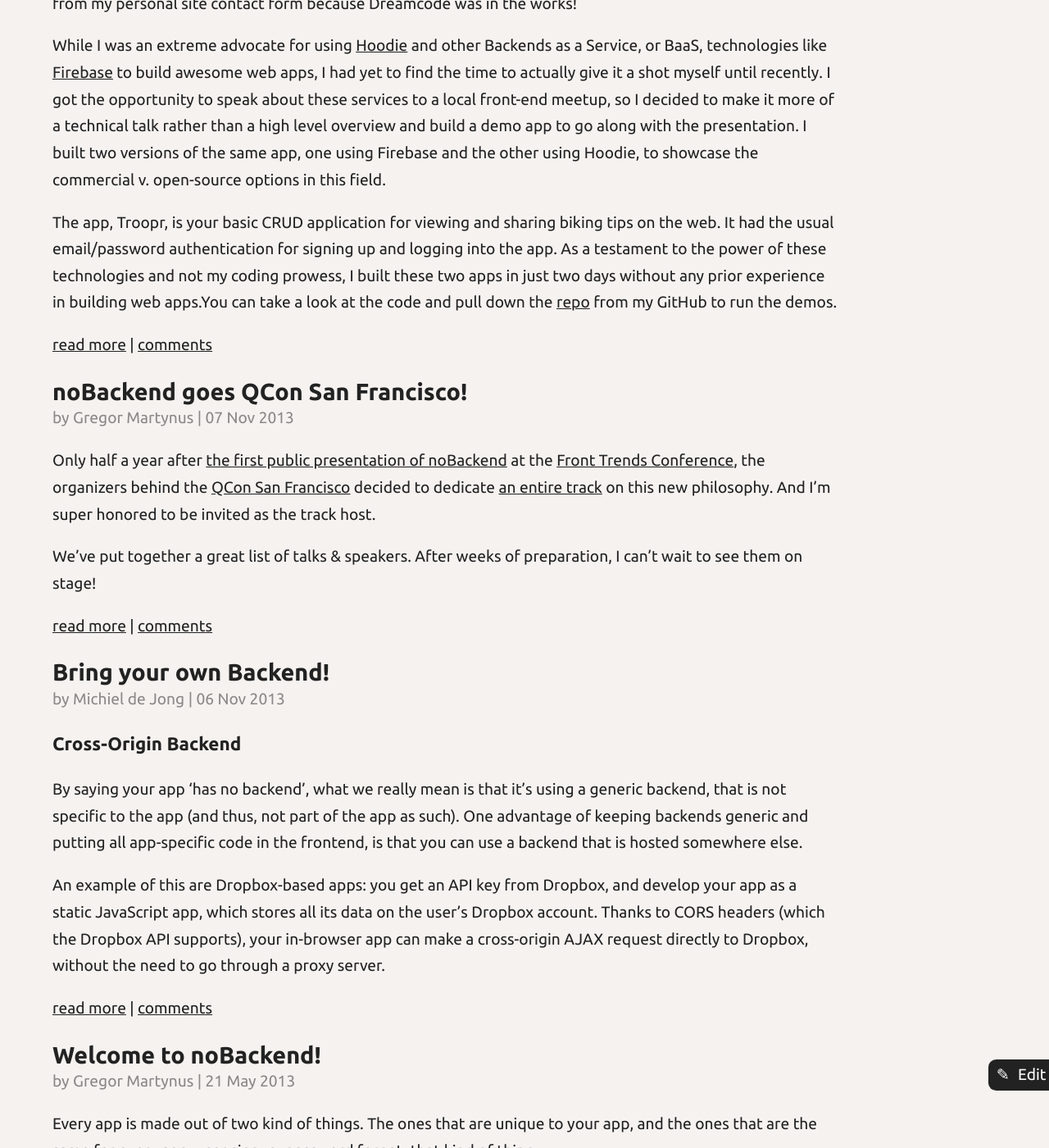
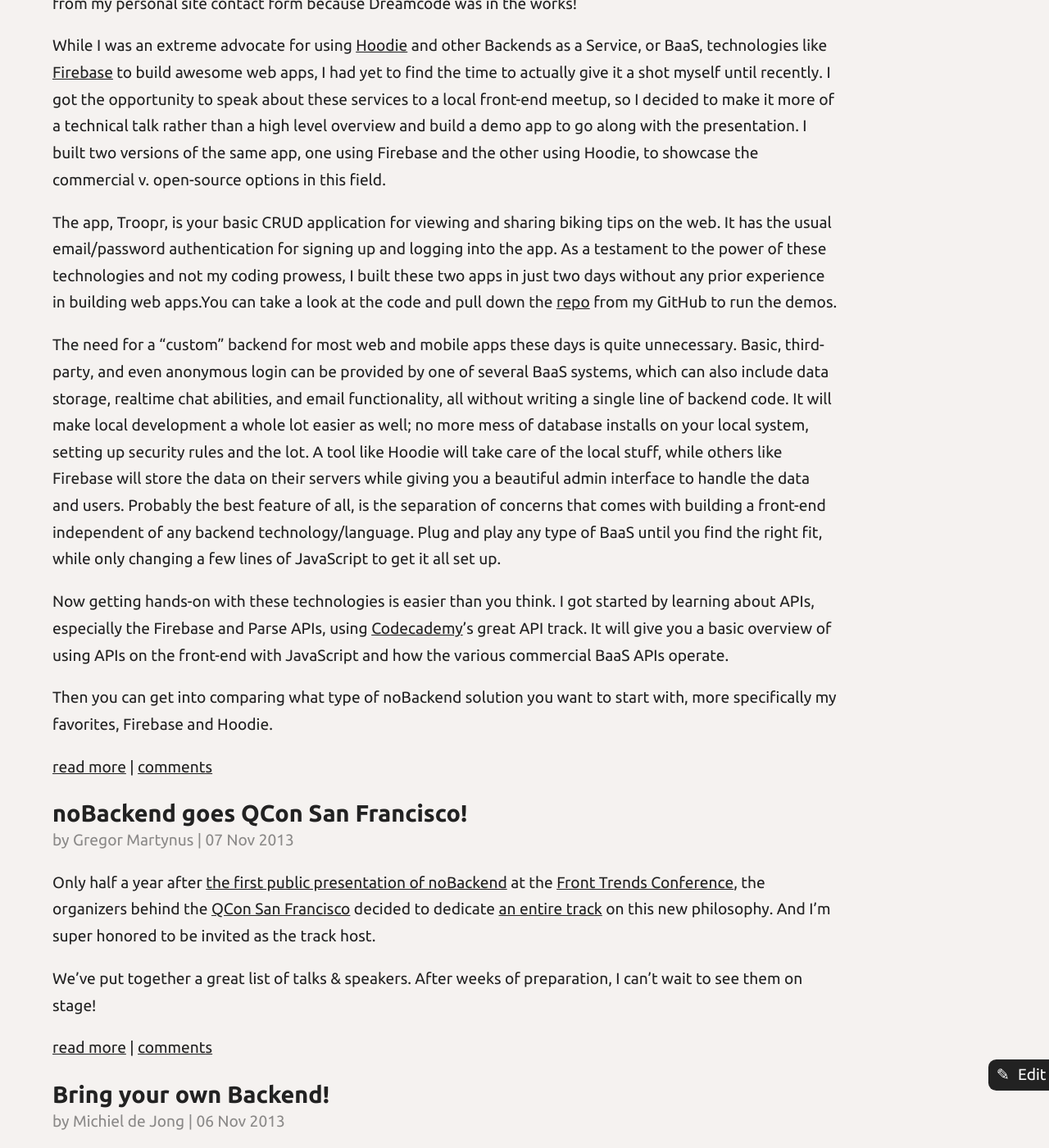
Before and after one commit to noBackend/nobackend.org, a Jekyll site: the page built from blog.html, in a window 1280 px wide and 1400 px high, scrolled down 552 px. Shown: the whole window at 82% size. Built offline with Jekyll 4.4.1, drawn with Linux system fonts in a browser that asks for light colours; comment, search, counter and statistics services are not loaded.

Commit message:
added moar content

```diff
--- a/_posts/2014-05-01-getting-started-with-noBackend.md
+++ b/_posts/2014-05-01-getting-started-with-noBackend.md
@@ -11,4 +11,10 @@
 
 While I was an extreme advocate for using [Hoodie](http://hood.ie) and other Backends as a Service, or BaaS, technologies like [Firebase](https://www.firebase.com/) to build awesome web apps, I had yet to find the time to actually give it a shot myself until recently. I got the opportunity to speak about these services to a local front-end meetup, so I decided to make it more of a technical talk rather than a high level overview and build a demo app to go along with the presentation. I built two versions of the same app, one using Firebase and the other using Hoodie, to showcase the commercial v. open-source options in this field.
 
-The app, Troopr, is your basic CRUD application for viewing and sharing biking tips on the web. It had the usual email/password authentication for signing up and logging into the app. As a testament to the power of these technologies and not my coding prowess, I built these two apps in just two days without any prior experience in building web apps.You can take a look at the code and pull down the [repo](https://github.com/HipsterBrown/FDA-demos) from my GitHub to run the demos.
+The app, Troopr, is your basic CRUD application for viewing and sharing biking tips on the web. It has the usual email/password authentication for signing up and logging into the app. As a testament to the power of these technologies and not my coding prowess, I built these two apps in just two days without any prior experience in building web apps.You can take a look at the code and pull down the [repo](https://github.com/HipsterBrown/FDA-demos) from my GitHub to run the demos.
+
+The need for a "custom" backend for most web and mobile apps these days is quite unnecessary. Basic, third-party, and even anonymous login can be provided by one of several BaaS systems, which can also include data storage, realtime chat abilities, and email functionality, all without writing a single line of backend code. It will make local development a whole lot easier as well; no more mess of database installs on your local system, setting up security rules and the lot. A tool like Hoodie will take care of the local stuff, while others like Firebase will store the data on their servers while giving you a beautiful admin interface to handle the data and users. Probably the best feature of all, is the separation of concerns that comes with building a front-end independent of any backend technology/language. Plug and play any type of BaaS until you find the right fit, while only changing a few lines of JavaScript to get it all set up.
+
+Now getting hands-on with these technologies is easier than you think. I got started by learning about APIs, especially the Firebase and Parse APIs, using [Codecademy](http://www.codecademy.com/tracks/apis)'s great API track. It will give you a basic overview of using APIs on the front-end with JavaScript and how the various commercial BaaS APIs operate.
+
+Then you can get into comparing what type of noBackend solution you want to start with, more specifically my favorites, Firebase and Hoodie.
```
